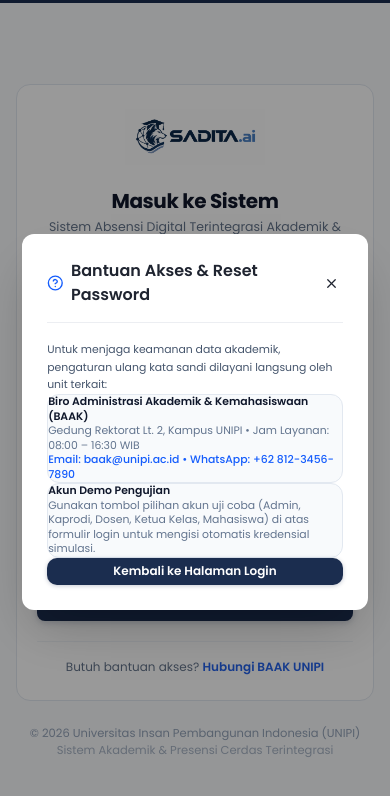
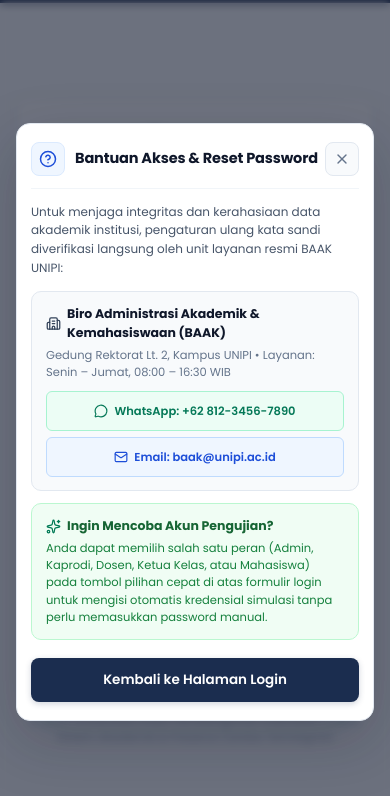
Before and after one commit to muhamadrizalprasetyo/Sadita.ai, a Next.js app in the folder frontend/: page /login in a window 390 px wide. Both pictures are taken after a click on the button "Lupa sandi?". Shown: the top 796 px of the page. Built offline with nearby package versions, Linux system fonts and the light colour scheme; no server answers.

Commit message:
fix(login): redesign help modal and implement full responsive support across desktop, tablet, and all iPhone devices

```diff
--- a/frontend/app/globals.css
+++ b/frontend/app/globals.css
@@ -786,13 +786,20 @@
    ========================================================================== */
 .login-page-wrapper {
   min-height: 100vh;
+  min-height: 100dvh;
   display: flex;
   flex-direction: column;
   align-items: center;
   justify-content: center;
-  padding: 32px 16px;
+  padding: 24px 16px;
+  padding-top: max(24px, env(safe-area-inset-top));
+  padding-bottom: max(24px, env(safe-area-inset-bottom));
+  padding-left: max(16px, env(safe-area-inset-left));
+  padding-right: max(16px, env(safe-area-inset-right));
   background: #f8fafc;
   position: relative;
+  box-sizing: border-box;
+  width: 100%;
 }
 
 .login-card {
@@ -801,8 +808,9 @@
   background: #ffffff;
   border: 1px solid #e2e8f0;
   border-radius: 14px;
-  box-shadow: 0 4px 20px rgba(15, 23, 42, 0.06);
-  padding: 32px 28px;
+  box-shadow: 0 4px 24px rgba(15, 23, 42, 0.06);
+  padding: 30px 26px;
+  box-sizing: border-box;
 }
 
 .login-brand-header {
@@ -1067,16 +1075,270 @@
   line-height: 1.5;
 }
 
+/* ==========================================================================
+   Login Help / Lupa Password Modal (Responsive & Apple iOS Compliant)
+   ========================================================================== */
+.login-modal-overlay {
+  position: fixed;
+  inset: 0;
+  z-index: 1000;
+  background: rgba(15, 23, 42, 0.6);
+  backdrop-filter: blur(4px);
+  -webkit-backdrop-filter: blur(4px);
+  display: flex;
+  align-items: center;
+  justify-content: center;
+  padding: 16px;
+  padding-top: max(16px, env(safe-area-inset-top));
+  padding-bottom: max(16px, env(safe-area-inset-bottom));
+  padding-left: max(16px, env(safe-area-inset-left));
+  padding-right: max(16px, env(safe-area-inset-right));
+  overscroll-behavior: contain;
+  touch-action: none;
+}
+
+.login-modal-box {
+  width: 100%;
+  max-width: 440px;
+  background: #ffffff;
+  border: 1px solid #e2e8f0;
+  border-radius: 16px;
+  box-shadow: 0 20px 60px rgba(15, 23, 42, 0.22);
+  padding: 24px 22px;
+  max-height: calc(100vh - 36px);
+  max-height: calc(100dvh - 36px);
+  overflow-y: auto;
+  -webkit-overflow-scrolling: touch;
+  touch-action: pan-y;
+  box-sizing: border-box;
+}
+
+.login-modal-header {
+  display: flex;
+  align-items: center;
+  justify-content: space-between;
+  margin-bottom: 14px;
+  padding-bottom: 12px;
+  border-bottom: 1px solid #f1f5f9;
+}
+
+.login-modal-header-left {
+  display: flex;
+  align-items: center;
+  gap: 10px;
+}
+
+.login-modal-icon-badge {
+  width: 34px;
+  height: 34px;
+  border-radius: 8px;
+  background: #eff6ff;
+  border: 1px solid #dbeafe;
+  display: flex;
+  align-items: center;
+  justify-content: center;
+  color: #1d4ed8;
+  flex-shrink: 0;
+}
+
+.login-modal-title {
+  font-size: 15.5px;
+  font-weight: 700;
+  color: #0f172a;
+  letter-spacing: -0.01em;
+  margin: 0;
+}
+
+.login-modal-close-btn {
+  width: 34px;
+  height: 34px;
+  min-width: 34px;
+  min-height: 34px;
+  border-radius: 8px;
+  background: #f8fafc;
+  border: 1px solid #e2e8f0;
+  display: flex;
+  align-items: center;
+  justify-content: center;
+  color: #64748b;
+  cursor: pointer;
+  transition: all 0.15s ease;
+}
+
+.login-modal-close-btn:hover {
+  background: #f1f5f9;
+  color: #0f172a;
+  border-color: #cbd5e1;
+}
+
+.login-modal-desc {
+  font-size: 12px;
+  color: #475569;
+  line-height: 1.55;
+  margin-bottom: 14px;
+}
+
+.login-modal-card {
+  padding: 13px 14px;
+  border-radius: 10px;
+  margin-bottom: 12px;
+  box-sizing: border-box;
+}
+
+.login-modal-card-baak {
+  background: #f8fafc;
+  border: 1px solid #e2e8f0;
+}
+
+.login-modal-card-demo {
+  background: #f0fdf4;
+  border: 1px solid #bbf7d0;
+  margin-bottom: 18px;
+}
+
+.login-modal-card-title {
+  font-size: 12.5px;
+  font-weight: 700;
+  margin-bottom: 4px;
+  display: flex;
+  align-items: center;
+  gap: 6px;
+}
+
+.login-modal-card-baak .login-modal-card-title {
+  color: #0f172a;
+}
+
+.login-modal-card-demo .login-modal-card-title {
+  color: #166534;
+}
+
+.login-modal-card-text {
+  font-size: 11.5px;
+  line-height: 1.5;
+  color: #64748b;
+  margin: 0;
+}
+
+.login-modal-card-demo .login-modal-card-text {
+  color: #15803d;
+}
+
+.login-modal-contact-row {
+  display: flex;
+  flex-wrap: wrap;
+  gap: 8px;
+  margin-top: 10px;
+}
+
+.login-modal-contact-chip {
+  display: inline-flex;
+  align-items: center;
+  gap: 6px;
+  padding: 6px 10px;
+  border-radius: 6px;
+  font-size: 11.5px;
+  font-weight: 600;
+  text-decoration: none;
+  transition: all 0.15s ease;
+  min-height: 32px;
+  box-sizing: border-box;
+}
+
+.login-modal-contact-chip.wa {
+  background: #ecfdf5;
+  color: #047857;
+  border: 1px solid #a7f3d0;
+}
+
+.login-modal-contact-chip.wa:hover {
+  background: #d1fae5;
+  border-color: #6ee7b7;
+}
+
+.login-modal-contact-chip.email {
+  background: #eff6ff;
+  color: #1d4ed8;
+  border: 1px solid #bfdbfe;
+}
+
+.login-modal-contact-chip.email:hover {
+  background: #dbeafe;
+  border-color: #93c5fd;
+}
+
+.login-modal-dismiss-btn {
+  width: 100%;
+  height: 44px;
+  min-height: 44px;
+  border-radius: 8px;
+  background: #1B2D4F;
+  color: #ffffff;
+  border: none;
+  font-size: 13.5px;
+  font-weight: 600;
+  cursor: pointer;
+  display: flex;
+  align-items: center;
+  justify-content: center;
+  transition: all 0.15s ease;
+  box-shadow: 0 2px 6px rgba(27, 45, 80, 0.2);
+}
+
+.login-modal-dismiss-btn:hover {
+  background: #12203A;
+  box-shadow: 0 4px 12px rgba(27, 45, 80, 0.3);
+}
+
+/* Multi-device responsive refinements (Desktop, Tablet, Mobile, iPhone) */
 @media (max-width: 640px) {
   .login-card {
     padding: 24px 20px;
-    box-shadow: none;
-    border-color: #e2e8f0;
+    box-shadow: 0 2px 12px rgba(15, 23, 42, 0.04);
   }
 
   .login-input-element {
     font-size: 16px !important;
     /* Apple HIG: prevent iOS viewport zoom */
+  }
+}
+
+@media (max-width: 480px) {
+  .login-card {
+    padding: 20px 16px;
+    border-radius: 12px;
+  }
+
+  .login-modal-box {
+    padding: 18px 14px;
+    border-radius: 14px;
+  }
+
+  .login-modal-title {
+    font-size: 14.5px;
+  }
+
+  .login-modal-contact-row {
+    flex-direction: column;
+    gap: 6px;
+  }
+
+  .login-modal-contact-chip {
+    width: 100%;
+    justify-content: center;
+    padding: 8px 12px;
+    min-height: 40px;
+  }
+}
+
+@media (max-width: 360px) {
+  .login-card {
+    padding: 16px 12px;
+  }
+
+  .login-demo-btn {
+    font-size: 10px !important;
+    padding: 5px 1px !important;
   }
 }
 
--- a/frontend/app/login/page.tsx
+++ b/frontend/app/login/page.tsx
@@ -12,12 +12,16 @@
   AlertCircle,
   HelpCircle,
   X,
+  Building2,
+  MessageCircle,
+  Sparkles,
 } from "lucide-react";
 import { authApi, setStoredToken } from "@/lib/api";
 import { homeFor, Role } from "@/components/role-shell";
 
 interface DemoAccount {
   label: string;
+  shortLabel: string;
   email: string;
   pass: string;
   roleTitle: string;
@@ -27,6 +31,7 @@
 const DEMO_ACCOUNTS: DemoAccount[] = [
   {
     label: "Admin",
+    shortLabel: "Admin",
     email: "admin@unipi.ac.id",
     pass: "admin123",
     roleTitle: "Administrator Sistem",
@@ -34,6 +39,7 @@
   },
   {
     label: "Kaprodi",
+    shortLabel: "Kaprodi",
     email: "kaprodi@unipi.ac.id",
     pass: "kaprodi123",
     roleTitle: "Ketua Program Studi TI",
@@ -41,6 +47,7 @@
   },
   {
     label: "Dosen",
+    shortLabel: "Dosen",
     email: "dosen@unipi.ac.id",
     pass: "dosen123",
     roleTitle: "Dosen Pengampu",
@@ -48,6 +55,7 @@
   },
   {
     label: "Ketua",
+    shortLabel: "Ketua",
     email: "budi@mhs.unipi.ac.id",
     pass: "mhs123",
     roleTitle: "Ketua Kelas TI-2024",
@@ -55,6 +63,7 @@
   },
   {
     label: "Mahasiswa",
+    shortLabel: "Mhs",
     email: "rizal@mhs.unipi.ac.id",
     pass: "mhs123",
     roleTitle: "Mahasiswa Aktif",
@@ -91,11 +100,52 @@
     return () => clearTimeout(timer);
   }, []);
 
-  const handleKeyDown = (e: KeyboardEvent<HTMLInputElement>) => {
+  // Lock background scroll on Desktop cursor and Apple iPhone Safari touch gestures
+  useEffect(() => {
+    if (!showHelpModal) return;
+
+    const scrollbarWidth = window.innerWidth - document.documentElement.clientWidth;
+    const origBodyOverflow = document.body.style.overflow;
+    const origBodyPaddingRight = document.body.style.paddingRight;
+    const origHtmlOverflow = document.documentElement.style.overflow;
+    const origTouchAction = document.body.style.touchAction;
+
+    document.body.style.overflow = "hidden";
+    document.documentElement.style.overflow = "hidden";
+    document.body.style.touchAction = "none";
+    if (scrollbarWidth > 0) {
+      document.body.style.paddingRight = `${scrollbarWidth}px`;
+    }
+
+    const handleTouchMove = (e: TouchEvent) => {
+      const target = e.target as HTMLElement | null;
+      if (!target?.closest(".login-modal-box")) {
+        if (e.cancelable) e.preventDefault();
+      }
+    };
+
+    const handleEscape = (e: globalThis.KeyboardEvent) => {
+      if (e.key === "Escape") setShowHelpModal(false);
+    };
+
+    document.addEventListener("touchmove", handleTouchMove, { passive: false });
+    window.addEventListener("keydown", handleEscape);
+
+    return () => {
+      document.body.style.overflow = origBodyOverflow;
+      document.documentElement.style.overflow = origHtmlOverflow;
+      document.body.style.paddingRight = origBodyPaddingRight;
+      document.body.style.touchAction = origTouchAction;
+      document.removeEventListener("touchmove", handleTouchMove);
+      window.removeEventListener("keydown", handleEscape);
+    };
+  }, [showHelpModal]);
+
+  const handleInputKeyDown = (e: KeyboardEvent<HTMLInputElement>) => {
     setCapsLockActive(e.getModifierState("CapsLock"));
   };
 
-  const handleKeyUp = (e: KeyboardEvent<HTMLInputElement>) => {
+  const handleInputKeyUp = (e: KeyboardEvent<HTMLInputElement>) => {
     setCapsLockActive(e.getModifierState("CapsLock"));
   };
 
@@ -175,7 +225,8 @@
                     className={`login-demo-btn ${isActive ? "active" : ""}`}
                     title={`${d.label} — ${d.roleTitle}`}
                   >
-                    {d.label}
+                    <span className="hidden sm:inline">{d.label}</span>
+                    <span className="inline sm:hidden">{d.shortLabel}</span>
                   </button>
                 );
               })}
@@ -235,8 +286,8 @@
                   autoComplete="current-password"
                   value={password}
                   onChange={(e) => setPassword(e.target.value)}
-                  onKeyDown={handleKeyDown}
-                  onKeyUp={handleKeyUp}
+                  onKeyDown={handleInputKeyDown}
+                  onKeyUp={handleInputKeyUp}
                   className="login-input-element"
                   placeholder="Masukkan kata sandi"
                 />
@@ -315,68 +366,96 @@
         </footer>
       </div>
 
-      {/* Help Modal */}
+      {/* Help Modal (Responsive & Apple iOS Compliant) */}
       {showHelpModal && (
         <div
-          className="modal-overlay"
+          className="login-modal-overlay"
           onClick={(e) => {
             if (e.target === e.currentTarget) setShowHelpModal(false);
           }}
+          onWheel={(e) => {
+            if (e.target === e.currentTarget) {
+              e.preventDefault();
+              e.stopPropagation();
+            }
+          }}
           role="dialog"
           aria-modal="true"
+          aria-labelledby="modal-help-title"
         >
-          <div className="modal-box" style={{ maxWidth: "440px" }}>
-            <div className="modal-header">
-              <div className="flex items-center gap-2">
-                <HelpCircle size={18} className="text-blue-600" />
-                <h3 className="modal-title font-semibold text-slate-900 text-base">
+          <div className="login-modal-box">
+            <div className="login-modal-header">
+              <div className="login-modal-header-left">
+                <div className="login-modal-icon-badge">
+                  <HelpCircle size={18} />
+                </div>
+                <h3 id="modal-help-title" className="login-modal-title">
                   Bantuan Akses &amp; Reset Password
                 </h3>
               </div>
               <button
                 type="button"
                 onClick={() => setShowHelpModal(false)}
-                className="w-7 h-7 rounded-md bg-slate-100 hover:bg-slate-200 border border-slate-200 flex items-center justify-center text-slate-500 transition-colors cursor-pointer"
-                aria-label="Tutup modal"
+                className="login-modal-close-btn"
+                aria-label="Tutup jendela bantuan"
               >
-                <X size={15} />
+                <X size={16} />
               </button>
             </div>
 
-            <div className="space-y-3.5 text-xs text-slate-600">
-              <p className="leading-relaxed">
-                Untuk menjaga keamanan data akademik, pengaturan ulang kata sandi dilayani langsung oleh unit terkait:
+            <p className="login-modal-desc">
+              Untuk menjaga integritas dan kerahasiaan data akademik institusi, pengaturan ulang kata sandi diverifikasi langsung oleh unit layanan resmi BAAK UNIPI:
             </p>
 
-              <div className="p-3.5 rounded-lg bg-slate-50 border border-slate-200">
-                <strong className="block text-slate-900 font-semibold mb-1">
-                  Biro Administrasi Akademik &amp; Kemahasiswaan (BAAK)
-                </strong>
-                <p className="text-slate-500">
-                  Gedung Rektorat Lt. 2, Kampus UNIPI • Jam Layanan: 08:00 – 16:30 WIB
+            {/* Card 1: BAAK UNIPI */}
+            <div className="login-modal-card login-modal-card-baak">
+              <div className="login-modal-card-title">
+                <Building2 size={15} className="text-slate-700 shrink-0" />
+                <span>Biro Administrasi Akademik &amp; Kemahasiswaan (BAAK)</span>
+              </div>
+              <p className="login-modal-card-text">
+                Gedung Rektorat Lt. 2, Kampus UNIPI • Layanan: Senin – Jumat, 08:00 – 16:30 WIB
               </p>
-                <p className="text-blue-600 font-medium mt-1">
-                  Email: baak@unipi.ac.id • WhatsApp: +62 812-3456-7890
-                </p>
+              <div className="login-modal-contact-row">
+                <a
+                  href="https://wa.me/6281234567890?text=Halo%20BAAK%20UNIPI,%20saya%20membutuhkan%20bantuan%20reset%20password%20akun%20SADITA"
+                  target="_blank"
+                  rel="noopener noreferrer"
+                  className="login-modal-contact-chip wa"
+                  title="Hubungi BAAK via WhatsApp"
+                >
+                  <MessageCircle size={14} />
+                  <span>WhatsApp: +62 812-3456-7890</span>
+                </a>
+                <a
+                  href="mailto:baak@unipi.ac.id?subject=Bantuan%20Reset%20Password%20Akun%20SADITA"
+                  className="login-modal-contact-chip email"
+                  title="Kirim email ke BAAK"
+                >
+                  <Mail size={14} />
+                  <span>Email: baak@unipi.ac.id</span>
+                </a>
+              </div>
             </div>
 
-              <div className="p-3.5 rounded-lg bg-slate-50 border border-slate-200">
-                <strong className="block text-slate-900 font-semibold mb-1">
-                  Akun Demo Pengujian
-                </strong>
-                <p className="text-slate-500">
-                  Gunakan tombol pilihan akun uji coba (Admin, Kaprodi, Dosen, Ketua Kelas, Mahasiswa) di atas formulir login untuk mengisi otomatis kredensial simulasi.
+            {/* Card 2: Demo Account Notice */}
+            <div className="login-modal-card login-modal-card-demo">
+              <div className="login-modal-card-title">
+                <Sparkles size={15} className="text-emerald-700 shrink-0" />
+                <span>Ingin Mencoba Akun Pengujian?</span>
+              </div>
+              <p className="login-modal-card-text">
+                Anda dapat memilih salah satu peran (Admin, Kaprodi, Dosen, Ketua Kelas, atau Mahasiswa) pada tombol pilihan cepat di atas formulir login untuk mengisi otomatis kredensial simulasi tanpa perlu memasukkan password manual.
               </p>
             </div>
 
             <button
               type="button"
               onClick={() => setShowHelpModal(false)}
-                className="btn btn-primary w-full py-2.5 mt-2 cursor-pointer"
+              className="login-modal-dismiss-btn"
             >
               Kembali ke Halaman Login
             </button>
-            </div>
           </div>
         </div>
       )}
```
Also changed, not shown: 1 other file (tests, documents, lock files or other folders). Lines whose indentation alone changed are shown as unchanged.
